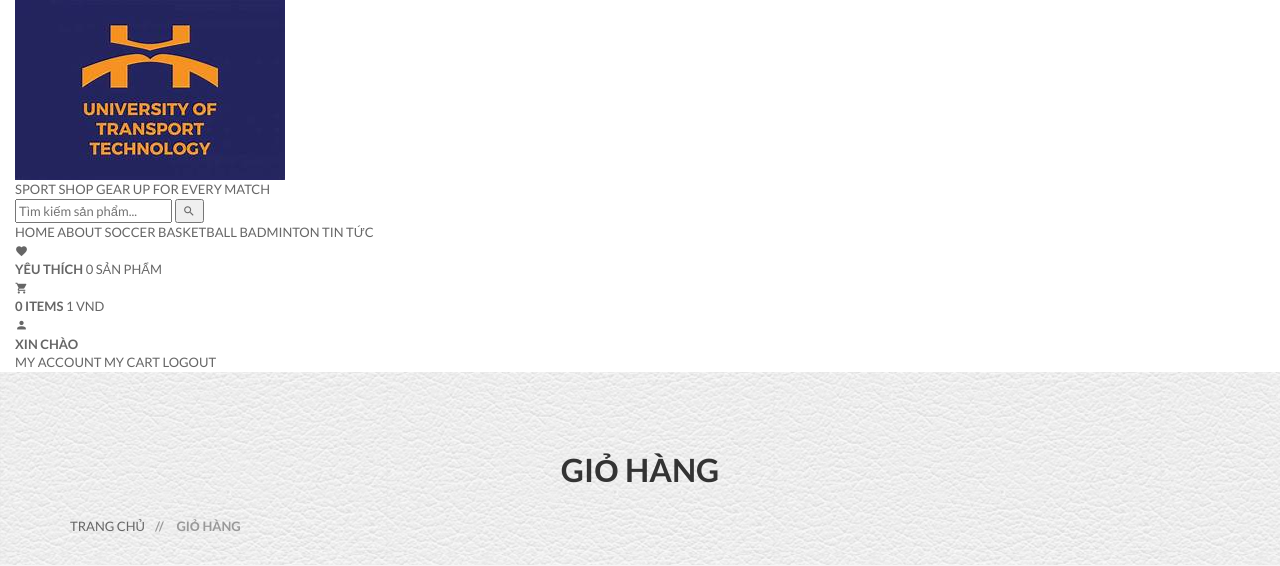
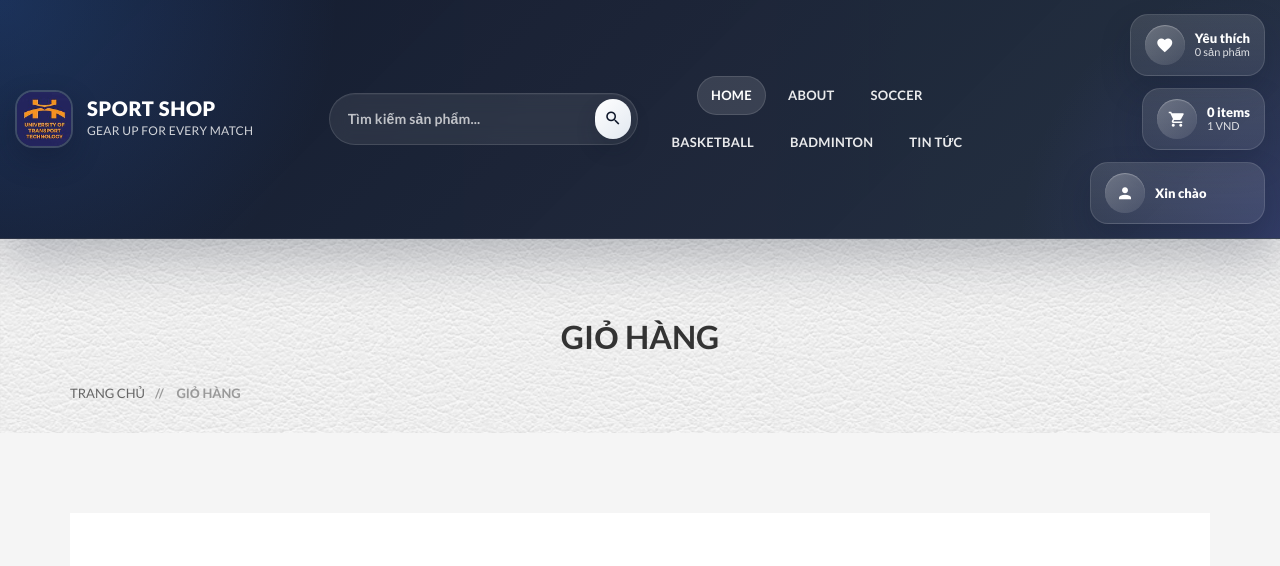
Before and after one commit to Nguyen-The-Anh77/sport_shop, a PHP site: page /index.php?mod=cart&act=list in a window 1280 px wide. Shown: the top 566 px of the page. Run offline with PHP 8.4, Linux system fonts and the light colour scheme; the visitor is signed in with stand-in values (Sample User, id 1).

Commit message:
update style.css cho header

```diff
--- a/public/style.css
+++ b/public/style.css
@@ -302,98 +302,386 @@ header .logo ,.cart-itmes{line-height: 150px;}
 	line-height: 30px;
 }
 .bordercolor form{border-color:#fe5858!important;transition:.5s;}
-header.header-one {
-	box-shadow: 0 0 3px rgba(25, 25, 25, 0.56);
+header.header-one,
+.modern-header {
 	position: relative;
 	z-index: 999;
 }
-.mainmenu li {
-    border-right: 1px solid #ccc;
-    width: 16.666%;
-	position:relative;
-}
-.mainmenu a {
-	font-size: 16px;
-	line-height: 75px;
-}
-.mainmenu li:first-child {border-left: 1px solid #ccc;}
+
+.modern-header {
+	position: relative;
+	background:
+		linear-gradient(135deg, rgba(15, 23, 42, 0.98), rgba(30, 41, 59, 0.96)),
+		linear-gradient(90deg, rgba(59, 130, 246, 0.2), rgba(168, 85, 247, 0.12), rgba(45, 212, 191, 0.15));
+	border-bottom: 1px solid rgba(255, 255, 255, 0.11);
+	box-shadow: 0 18px 50px rgba(15, 23, 42, 0.28);
+	padding: 14px 0;
+	overflow: hidden;
+}
+
+.modern-header::before {
+	content: "";
+	position: absolute;
+	inset: 0;
+	background:
+		radial-gradient(circle at top left, rgba(59, 130, 246, 0.22), transparent 26%),
+		radial-gradient(circle at bottom right, rgba(99, 102, 241, 0.2), transparent 20%);
+	pointer-events: none;
+}
+
+.modern-header-inner {
+	position: relative;
+	display: grid;
+	grid-template-columns: 1.1fr 1.15fr 1.2fr 1fr;
+	gap: 18px;
+	align-items: center;
+	z-index: 1;
+}
+
+.modern-brand a {
+	display: flex;
+	align-items: center;
+	gap: 14px;
+	text-decoration: none;
+	color: #fff;
+}
+
+.modern-brand img {
+	width: 58px;
+	height: 58px;
+	object-fit: cover;
+	border-radius: 18px;
+	border: 2px solid rgba(255, 255, 255, 0.16);
+	box-shadow: 0 12px 28px rgba(15, 23, 42, 0.32);
+}
+
+.modern-brand-text {
+	display: flex;
+	flex-direction: column;
+	gap: 4px;
+}
+
+.modern-brand-title {
+	color: #ffffff;
+	font-size: 20px;
+	font-weight: 800;
+	letter-spacing: 0.03em;
+	line-height: 1;
+}
+
+.modern-brand-subtitle {
+	color: rgba(255, 255, 255, 0.8);
+	font-size: 12px;
+	font-weight: 500;
+	letter-spacing: 0.02em;
+}
+
+.modern-search form {
+	display: flex;
+	align-items: center;
+	gap: 8px;
+	padding: 5px 6px 5px 16px;
+	background: rgba(255, 255, 255, 0.08);
+	border: 1px solid rgba(255, 255, 255, 0.12);
+	border-radius: 999px;
+	backdrop-filter: blur(10px);
+	box-shadow: inset 0 1px 0 rgba(255, 255, 255, 0.04);
+}
+
+.modern-search input {
+	width: 100%;
+	border: 0;
+	outline: none;
+	background: transparent;
+	color: #ffffff;
+	font-size: 14px;
+	font-weight: 600;
+	letter-spacing: 0.01em;
+}
+
+.modern-search input::placeholder {
+	color: rgba(255, 255, 255, 0.7);
+}
+
+.modern-search button {
+	border: 0;
+	width: 40px;
+	height: 40px;
+	border-radius: 999px;
+	background: linear-gradient(135deg, #ffffff 0%, #e2e8f0 100%);
+	color: #0f172a;
+	font-size: 18px;
+	cursor: pointer;
+	transition: transform 0.2s ease, box-shadow 0.2s ease, background 0.2s ease;
+	box-shadow: 0 10px 20px rgba(15, 23, 42, 0.2);
+}
+
+.modern-search button:hover {
+	transform: translateY(-1px) scale(1.01);
+	box-shadow: 0 14px 22px rgba(15, 23, 42, 0.24);
+}
+
+.modern-nav {
+	display: flex;
+	justify-content: center;
+	gap: 8px;
+	flex-wrap: wrap;
+}
+
+.modern-nav-link {
+	display: inline-flex;
+	align-items: center;
+	padding: 10px 14px;
+	border-radius: 999px;
+	color: rgba(255, 255, 255, 0.9);
+	font-size: 13px;
+	font-weight: 700;
+	letter-spacing: 0.02em;
+	text-decoration: none;
+	text-transform: uppercase;
+	transition: all 0.22s ease;
+}
+
+.modern-nav-link:hover,
+.modern-nav-link.is-active {
+	background: rgba(255, 255, 255, 0.12);
+	color: #ffffff;
+	box-shadow: inset 0 0 0 1px rgba(255, 255, 255, 0.12);
+}
+
+.modern-actions {
+	display: flex;
+	justify-content: flex-end;
+	align-items: center;
+	gap: 12px;
+	flex-wrap: wrap;
+}
+
+.modern-action-card {
+	display: inline-flex;
+	align-items: center;
+	gap: 10px;
+	padding: 10px 14px;
+	border-radius: 18px;
+	background: linear-gradient(180deg, rgba(255, 255, 255, 0.12), rgba(255, 255, 255, 0.08));
+	border: 1px solid rgba(255, 255, 255, 0.12);
+	color: #ffffff;
+	text-decoration: none;
+	transition: transform 0.2s ease, box-shadow 0.2s ease, background 0.2s ease, border-color 0.2s ease;
+	box-shadow: 0 14px 30px rgba(15, 23, 42, 0.22);
+}
+
+.modern-action-card:hover {
+	background: linear-gradient(180deg, rgba(255, 255, 255, 0.16), rgba(255, 255, 255, 0.1));
+	transform: translateY(-1px);
+	border-color: rgba(255, 255, 255, 0.22);
+	color: #ffffff;
+}
+
+.modern-action-icon {
+	width: 40px;
+	height: 40px;
+	border-radius: 999px;
+	display: inline-flex;
+	align-items: center;
+	justify-content: center;
+	background: linear-gradient(135deg, rgba(255, 255, 255, 0.24), rgba(255, 255, 255, 0.08));
+	font-size: 18px;
+	box-shadow: inset 0 1px 1px rgba(255, 255, 255, 0.28);
+}
+
+.modern-action-label {
+	display: flex;
+	flex-direction: column;
+	line-height: 1.15;
+	text-transform: none;
+	align-items: flex-start;
+}
+
+.modern-action-label strong {
+	font-size: 13px;
+	font-weight: 800;
+	color: #ffffff;
+}
+
+.modern-action-label span {
+	font-size: 11px;
+	color: rgba(255, 255, 255, 0.83);
+}
+
+.modern-user-menu {
+	position: relative;
+}
+
+.modern-user-pill {
+	min-width: 175px;
+	justify-content: flex-start;
+}
+
+.modern-user-name {
+	max-width: 110px;
+	overflow: hidden;
+	text-overflow: ellipsis;
+	white-space: nowrap;
+}
+
+.modern-user-dropdown {
+	position: absolute;
+	top: calc(100% + 12px);
+	right: 0;
+	min-width: 180px;
+	padding: 8px;
+	border-radius: 18px;
+	background: #ffffff;
+	box-shadow: 0 24px 50px rgba(15, 23, 42, 0.18);
+	opacity: 0;
+	visibility: hidden;
+	transform: translateY(10px);
+	transition: opacity 0.2s ease, transform 0.2s ease, visibility 0.2s ease;
+}
+
+.modern-user-menu:hover .modern-user-dropdown {
+	opacity: 1;
+	visibility: visible;
+	transform: translateY(0);
+}
+
+.modern-user-dropdown a {
+	display: block;
+	padding: 11px 12px;
+	border-radius: 12px;
+	color: #0f172a;
+	font-size: 13px;
+	font-weight: 700;
+	text-decoration: none;
+	text-transform: none;
+}
+
+.modern-user-dropdown a:hover {
+	background: #f8fafc;
+}
+
+.favorite-link {
+	color: rgba(255, 255, 255, 0.92);
+	transition: color 0.2s ease, transform 0.2s ease;
+}
+
+.favorite-link:hover,
+.favorite-link.is-favorite {
+	color: #f43f5e;
+	transform: scale(1.04);
+}
+
+.wishlist-page {
+	padding-top: 30px;
+}
+
+.wishlist-empty {
+	padding: 40px 20px;
+	border-radius: 24px;
+	background: #fff;
+	box-shadow: 0 18px 40px rgba(15, 23, 42, 0.08);
+}
+
+.wishlist-empty-icon {
+	width: 70px;
+	height: 70px;
+	margin: 0 auto 20px;
+	border-radius: 999px;
+	display: inline-flex;
+	align-items: center;
+	justify-content: center;
+	background: linear-gradient(135deg, rgba(244, 63, 94, 0.16), rgba(244, 63, 94, 0.08));
+	color: #f43f5e;
+	font-size: 30px;
+}
+
+.wishlist-empty h3 {
+	color: #111827;
+	font-size: 24px;
+	margin-bottom: 10px;
+}
+
+.wishlist-empty p {
+	color: #6b7280;
+	font-size: 14px;
+	margin-bottom: 24px;
+}
+
+.wishlist-actions {
+	display: flex;
+	justify-content: center;
+	gap: 12px;
+}
+
+.wishlist-actions .submit-text {
+	display: inline-flex;
+	align-items: center;
+	justify-content: center;
+	padding: 12px 22px;
+	border-radius: 999px;
+	background: #111827;
+	color: #fff;
+	font-weight: 700;
+	text-transform: none;
+}
+
+.wishlist-actions .submit-text:hover {
+	color: #fff;
+	background: #1f2937;
+}
+
 .mobile-menu-area{display:none;}
-/* dropdown menu */
-.mainmenu li > ul > li {
-    border: 0 none;
-    float: none;
-    width: auto;
-}
-.mainmenu li > ul > li:first-child {
-    border: 0 none;
-}
-.cartdrop,.mainmenu li > ul{
-    position: absolute;
-    top: 150%;
-    transition: all 0.5s ease 0s;
-    visibility: hidden;
-    z-index: 99999;
-    opacity: 0;
-    background: #fff none repeat scroll 0 0;
-}
-.mainmenu li > ul.dropdown {
-	left: 0;
-	padding: 25px;
-	text-align: left;
-	width: 184px;
-	box-shadow:0 3px 7px rgba(221, 221, 221, 0.8);
-}
-.mainmenu li > ul > li > a {
-    font-size: 13px;
-    font-weight: 500;
-    line-height: 1;
-    margin-bottom: 20px;
-}
-.mainmenu li > ul > li:last-child a {
-    margin-bottom: 0;
-}
-.mainmenu li:hover ul ,.cart-itmes:hover .cartdrop{
-    opacity: 1;
-    top: 101%;
-    visibility: visible;
-}
-/* maga menu */
-.mainmenu ul.magamenu {
-	padding: 40px;
-	width: 777px;
-	box-shadow:0 3px 7px rgba(221, 221, 221, 0.8);
-}
-.mainmenu ul.magamenu li {
-    float: left;
-    margin-left: 70px;
-}
-.mainmenu ul.magamenu li ul {
-    background: transparent none repeat scroll 0 0;
-    margin: 0;
-    padding: 0;
-    position: unset;
-}
-.mainmenu ul.magamenu li ul li {
-    float: none;
-    margin: 0;
-    text-align: left;
-}
-.mainmenu ul.magamenu li ul li:first-child,.mainmenu ul.magamenu li:first-child {
-    margin-left: 0;
-}
-.magamenu h5 {
-    font-size: 13px;
-    margin-bottom: 25px;
-}
-.mainmenu .magamenu li a {
-    color: #999;
-    margin-bottom: 15px;
-    text-transform: capitalize;
-}
-.mainmenu .magamenu li a:hover ,.colect-text > h4 a:hover{
-    color: #fe5858;
-}
-.mainmenu ul.magamenu > li:first-child a {margin-bottom: 0;}
+
+@media (max-width: 1199px) {
+	.modern-header-inner {
+		grid-template-columns: 1fr 1fr;
+		gap: 18px 22px;
+	}
+
+	.modern-nav {
+		grid-column: 1 / -1;
+		justify-content: flex-start;
+	}
+
+	.modern-actions {
+		justify-content: flex-start;
+	}
+}
+
+@media (max-width: 767px) {
+	.modern-header {
+		padding: 12px 0;
+	}
+
+	.modern-header-inner {
+		grid-template-columns: 1fr;
+		gap: 16px;
+	}
+
+	.modern-brand a {
+		justify-content: center;
+	}
+
+	.modern-search {
+		order: 3;
+	}
+
+	.modern-nav {
+		order: 4;
+		justify-content: center;
+	}
+
+	.modern-actions {
+		order: 2;
+		justify-content: center;
+	}
+
+	.modern-user-pill {
+		min-width: 180px;
+	}
+}
+
 /* sticky menu */
 #sticky-menu.sticky,#sticky-menu-2.sticky-2{
 	position: fixed;
```
